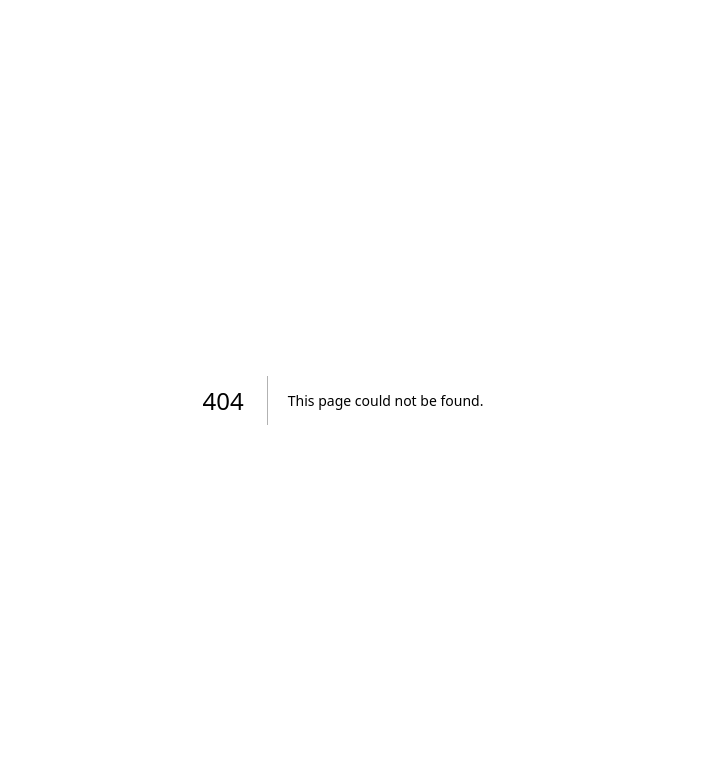
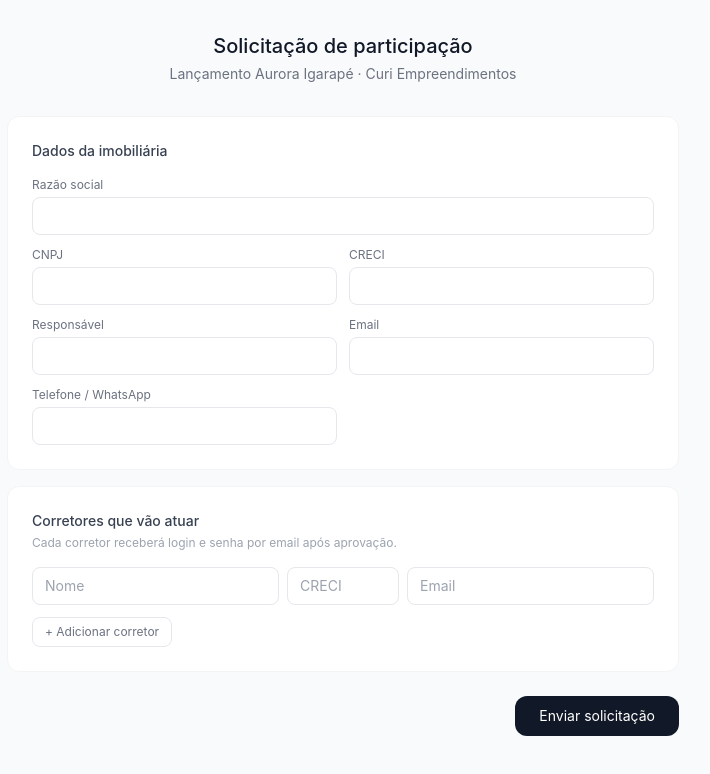
Before and after one commit to curiempreendimentos/curi-lancamentos, a Next.js app: page /cadastro in a window 1280 px wide. Before the commit this address had no page. Shown: the top 774 px of the page, without its empty margins (297-1007 px from the left). Built offline with nearby package versions, Linux system fonts and the light colour scheme.

Commit message:
add app/cadastro/page.tsx

```diff
--- /dev/null
+++ b/app/cadastro/page.tsx
@@ -0,0 +1,107 @@
+'use client'
+import { useState } from 'react'
+
+export default function CadastroPage() {
+  const [corretores, setCorretores] = useState([{ nome: '', creci: '', email: '' }])
+  const [form, setForm] = useState({ razao_social: '', cnpj: '', creci: '', responsavel: '', email: '', telefone: '' })
+  const [enviado, setEnviado] = useState(false)
+  const [loading, setLoading] = useState(false)
+
+  function addCorretor() {
+    setCorretores([...corretores, { nome: '', creci: '', email: '' }])
+  }
+
+  function updateCorretor(i: number, campo: string, valor: string) {
+    const novos = [...corretores]
+    novos[i] = { ...novos[i], [campo]: valor }
+    setCorretores(novos)
+  }
+
+  async function enviar() {
+    setLoading(true)
+    try {
+      const res = await fetch('/api/imobiliarias', {
+        method: 'POST',
+        headers: { 'Content-Type': 'application/json' },
+        body: JSON.stringify({
+          imobiliaria: form,
+          corretores: corretores.filter(c => c.nome && c.email),
+          empreendimento_id: process.env.NEXT_PUBLIC_EMPREENDIMENTO_ID,
+        })
+      })
+      if (res.ok) setEnviado(true)
+    } finally {
+      setLoading(false)
+    }
+  }
+
+  if (enviado) return (
+    <div className="min-h-screen bg-gray-50 flex items-center justify-center px-4">
+      <div className="bg-white rounded-2xl border border-gray-100 p-8 max-w-md w-full text-center">
+        <div className="w-14 h-14 bg-green-100 rounded-full flex items-center justify-center mx-auto mb-4 text-2xl">✓</div>
+        <h2 className="text-lg font-medium text-gray-900 mb-2">Cadastro enviado!</h2>
+        <p className="text-sm text-gray-500">O coordenador irá analisar e liberar os acessos. Seus corretores receberão o login por email após aprovação.</p>
+      </div>
+    </div>
+  )
+
+  return (
+    <div className="min-h-screen bg-gray-50 py-8 px-4">
+      <div className="max-w-2xl mx-auto">
+        <div className="text-center mb-8">
+          <h1 className="text-xl font-medium text-gray-900">Solicitação de participação</h1>
+          <p className="text-sm text-gray-500 mt-1">Lançamento Aurora Igarapé · Curi Empreendimentos</p>
+        </div>
+
+        <div className="bg-white border border-gray-100 rounded-xl p-6 mb-4">
+          <h2 className="text-sm font-medium text-gray-700 mb-4">Dados da imobiliária</h2>
+          <div className="grid grid-cols-2 gap-3">
+            {[
+              ['Razão social', 'razao_social', 'col-span-2'],
+              ['CNPJ', 'cnpj', ''],
+              ['CRECI', 'creci', ''],
+              ['Responsável', 'responsavel', ''],
+              ['Email', 'email', ''],
+              ['Telefone / WhatsApp', 'telefone', ''],
+            ].map(([label, campo, extra]) => (
+              <div key={campo} className={extra || ''}>
+                <label className="block text-xs text-gray-500 mb-1">{label}</label>
+                <input
+                  type="text"
+                  value={(form as any)[campo]}
+                  onChange={e => setForm({ ...form, [campo]: e.target.value })}
+                  className="w-full border border-gray-200 rounded-lg px-3 py-2 text-sm focus:outline-none focus:border-gray-400"
+                />
+              </div>
+            ))}
+          </div>
+        </div>
+
+        <div className="bg-white border border-gray-100 rounded-xl p-6 mb-6">
+          <h2 className="text-sm font-medium text-gray-700 mb-1">Corretores que vão atuar</h2>
+          <p className="text-xs text-gray-400 mb-4">Cada corretor receberá login e senha por email após aprovação.</p>
+          {corretores.map((c, i) => (
+            <div key={i} className="flex gap-2 mb-2">
+              <input placeholder="Nome" value={c.nome} onChange={e => updateCorretor(i, 'nome', e.target.value)}
+                className="flex-1 border border-gray-200 rounded-lg px-3 py-2 text-sm focus:outline-none focus:border-gray-400" />
+              <input placeholder="CRECI" value={c.creci} onChange={e => updateCorretor(i, 'creci', e.target.value)}
+                className="w-28 border border-gray-200 rounded-lg px-3 py-2 text-sm focus:outline-none focus:border-gray-400" />
+              <input placeholder="Email" value={c.email} onChange={e => updateCorretor(i, 'email', e.target.value)}
+                className="flex-1 border border-gray-200 rounded-lg px-3 py-2 text-sm focus:outline-none focus:border-gray-400" />
+            </div>
+          ))}
+          <button onClick={addCorretor} className="text-xs text-gray-500 border border-gray-200 rounded-lg px-3 py-1.5 hover:bg-gray-50 mt-1">
+            + Adicionar corretor
+          </button>
+        </div>
+
+        <div className="flex justify-end">
+          <button onClick={enviar} disabled={loading}
+            className="bg-gray-900 text-white rounded-xl px-6 py-2.5 text-sm hover:bg-gray-800 disabled:opacity-50">
+            {loading ? 'Enviando...' : 'Enviar solicitação'}
+          </button>
+        </div>
+      </div>
+    </div>
+  )
+}
```
